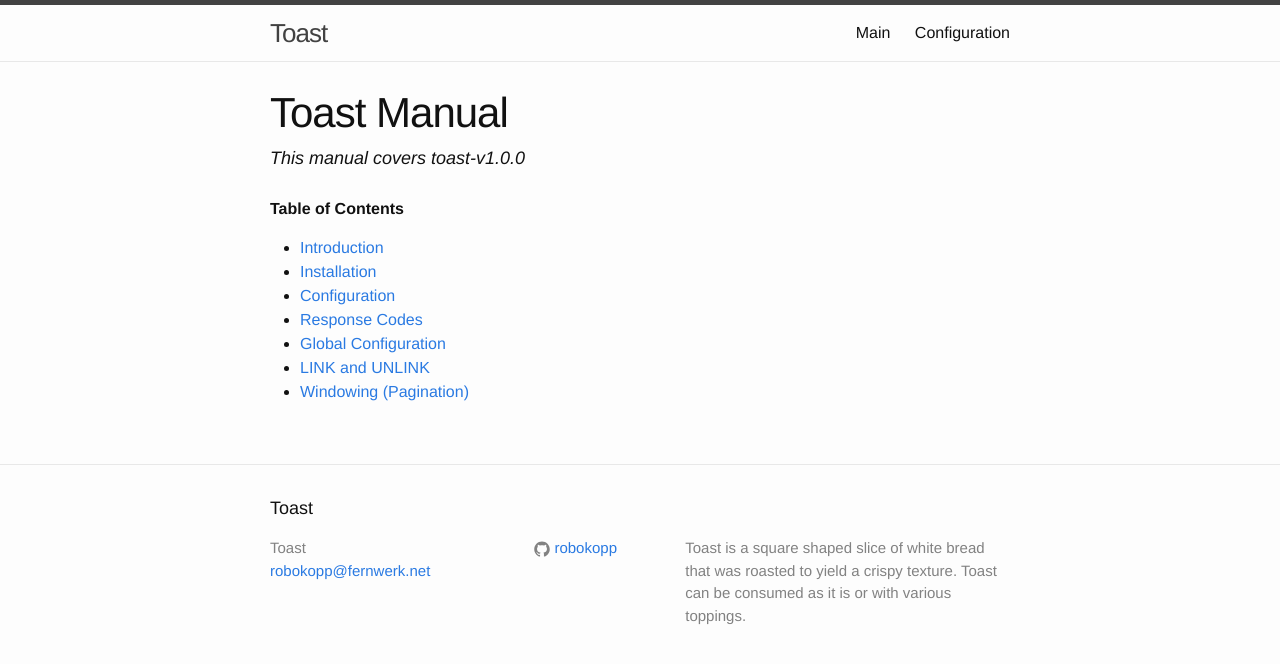
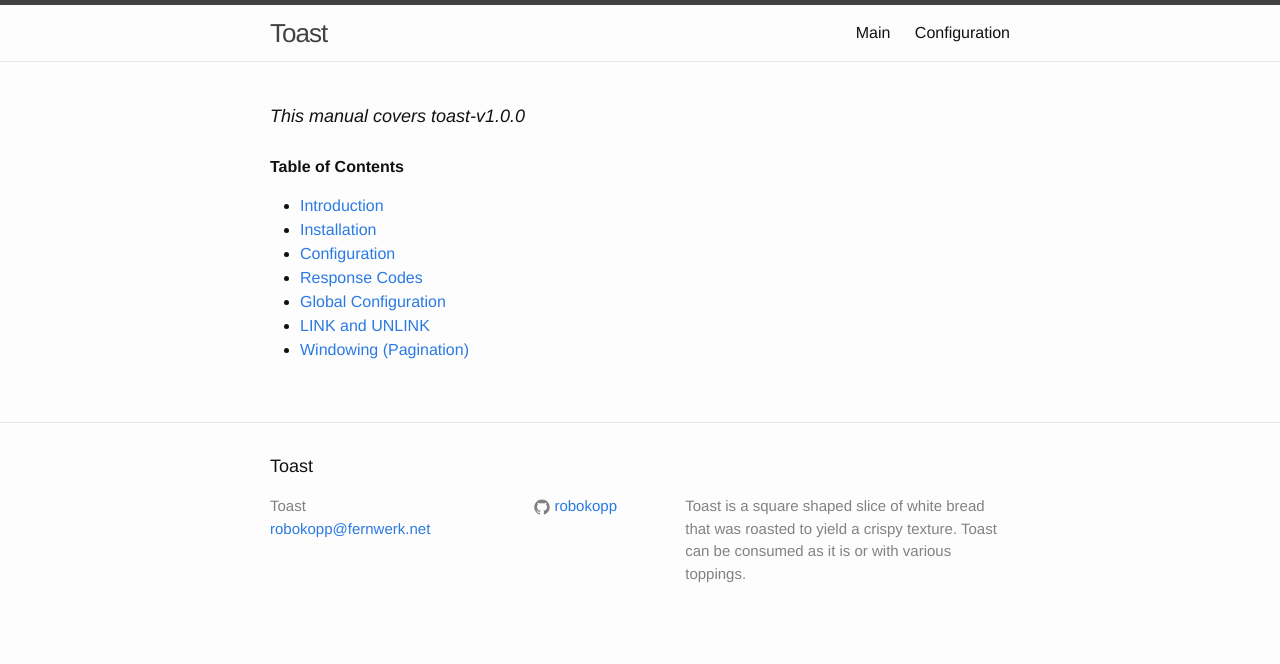
Before and after one commit to robert-annies/toast, a Jekyll site: the page built from docs/index.md, in a window 1280 px wide. Shown: the top 664 px of the page. Built offline with Jekyll 4.4.1, drawn with Linux system fonts in a browser that asks for light colours; our own code applies the rules of GitHub Pages for plain Markdown files.

Commit message:
Update index.md

```diff
--- a/docs/index.md
+++ b/docs/index.md
@@ -1,8 +1,3 @@
----
-layout: page
-title: Toast Manual
----
-
 **Table of Contents**
 
 * [Introduction](Introduction)
```
